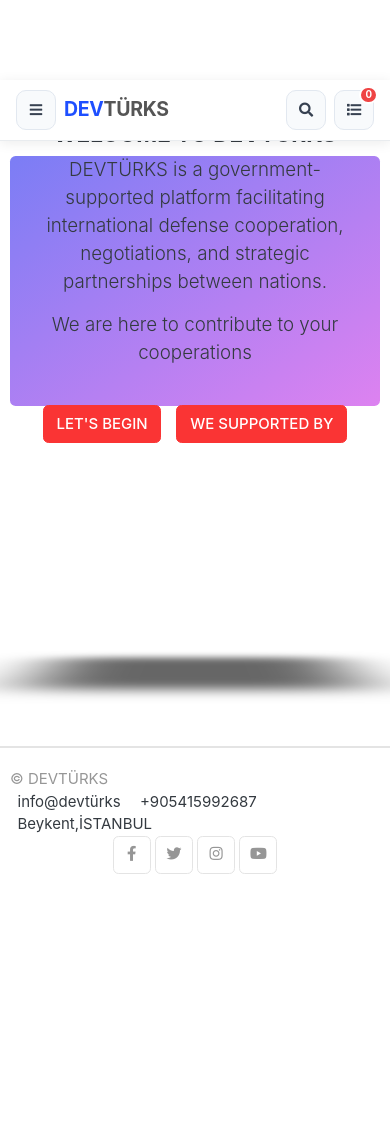
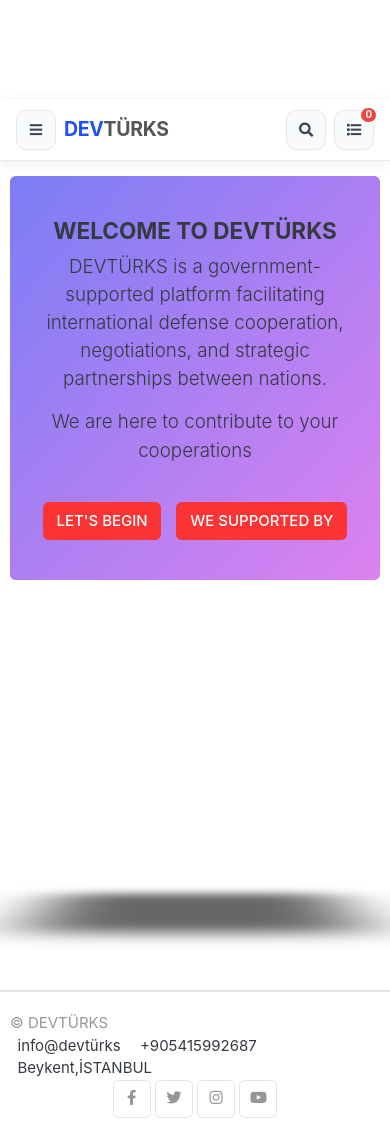
Before and after one commit to kenan1525/greatkart-django, a Django app: page / in a window 390 px wide. Before the commit the page ends 874 px from the top, so only its background shows below. Run offline with Django 3.2, Linux system fonts and the light colour scheme; data that the repository does not hold is empty; some libraries are stand-ins or nearby versions; some web fonts are replaced.

Commit message:
Final mobile layout fixes: removed fixed heights and fixed clipping

```diff
--- a/static/css/responsive.css
+++ b/static/css/responsive.css
@@ -31,7 +31,7 @@
 }
 @media all and (max-width: 768px) {
   body {
-    padding-top: 80px;
+    padding-top: 100px;
   }
   /* mobile devices */
   .mobile-block {
--- a/templates/base.html
+++ b/templates/base.html
@@ -21,7 +21,7 @@
 <!-- Custom CSS -->
 <link href="{% static 'css/ui.css' %}" rel="stylesheet">
 <link href="{% static 'css/custom.css' %}" rel="stylesheet">
-<link href="{% static 'css/responsive.css' %}?v=6" rel="stylesheet">
+<link href="{% static 'css/responsive.css' %}?v=7" rel="stylesheet">
 <link rel="icon" type="image/x-icon" href="{% static 'favicon.ico' %}">
 </head>
 <body>
--- a/templates/home.html
+++ b/templates/home.html
@@ -125,8 +125,15 @@
 }
 
 @media (max-width: 576px) {
-  .banner-box { height: 250px; }
-  .slider-box { height: 250px; }
+  .banner-box {
+    height: auto;
+    min-height: 350px;
+    padding: 40px 20px;
+    display: flex;
+    flex-direction: column;
+    justify-content: center;
+  }
+  .slider-box { height: 320px; }
   .product-card img { height: 180px; }
 }
 </style>
```
